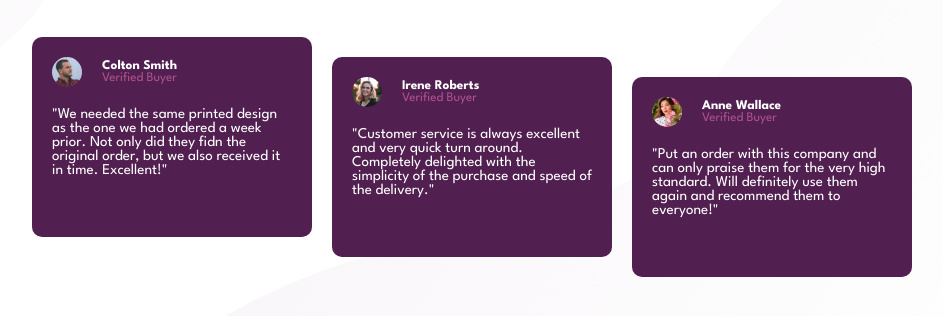
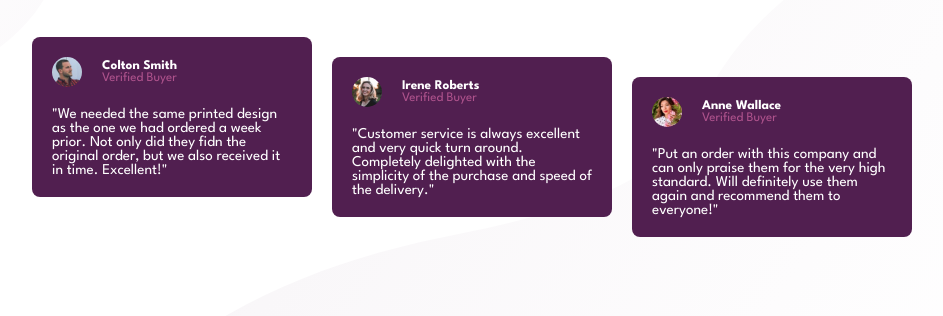
Before and after one commit to Ayoola2/Frontend-practice, a plain HTML site: page solution4.html in a window 1280 px wide. Shown: the part 244-560 px from the top of the page, without its empty margins (168-1111 px from the left). Drawn offline with Linux system fonts and the light colour scheme.

Commit message:
updated files

```diff
--- a/solution4.css
+++ b/solution4.css
@@ -107,10 +107,10 @@ body{
 
 .cont4{
     width: 280px;
-    height: 200px;
+    height: 160px;
     background-color: #511F50;
     padding: 20px;
-    border-radius: 10px;
+    border-radius: 8px;
 }
 
 .cont4 .underText{
@@ -119,11 +119,11 @@ body{
 
 .cont5{
     width: 280px;
-    height: 200px;
+    height: 160px;
     background-color: #511F50;
     padding: 20px;
     margin-top: 20px;
-    border-radius: 10px;
+    border-radius: 8px;
 }
 
 .cont5 .underText{
@@ -132,11 +132,11 @@ body{
 
 .cont6{
     width: 280px;
-    height: 200px;
+    height: 160px;
     background-color: #511F50;
     padding: 20px;
     margin-top: 40px;
-    border-radius: 10px;
+    border-radius: 8px;
 }
 
 .underText{
```
